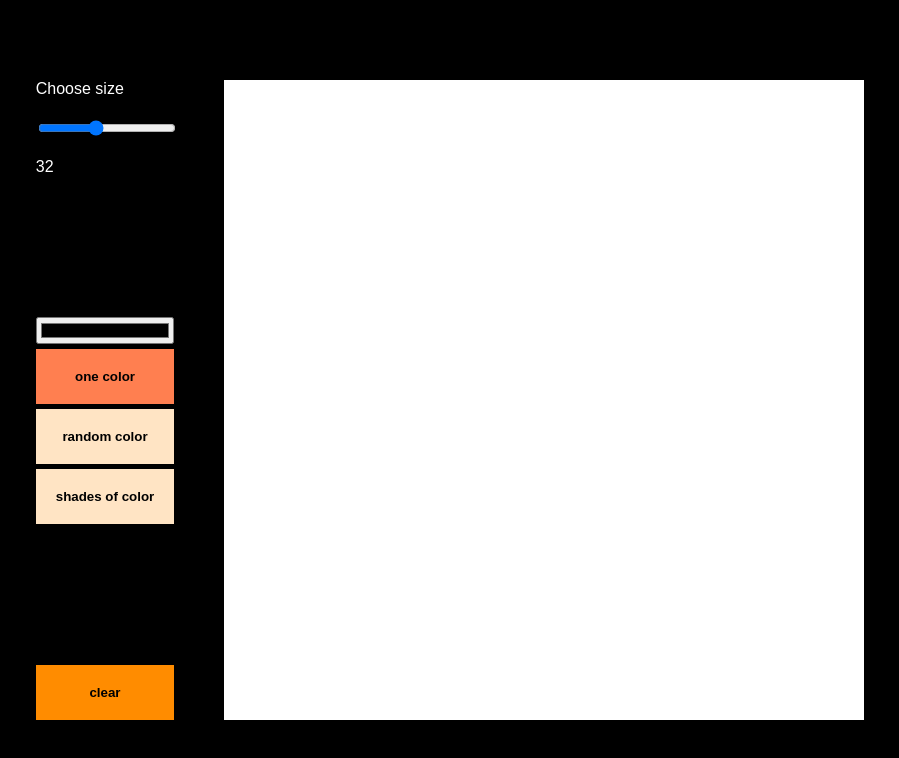
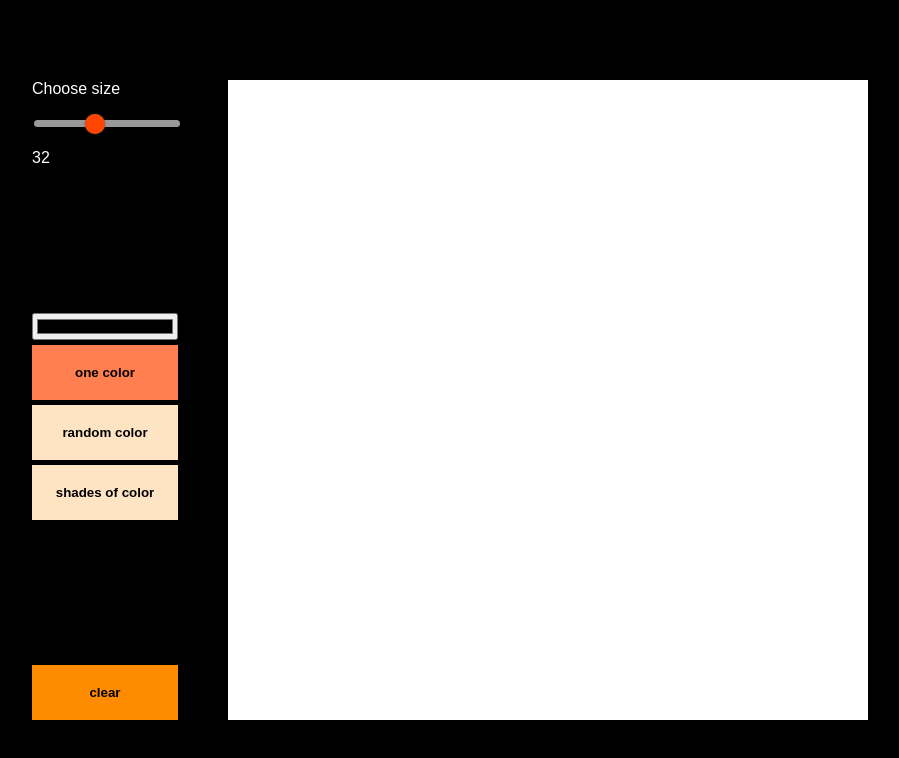
Before and after one commit to kozzzin/etch-a-sketch, a plain HTML site: page index.html in a window 1280 px wide. Both pictures are taken after a click on the button "one color". Shown: the whole page, without its empty margins (190-1089 px from the left). Drawn offline with Linux system fonts and the light colour scheme.

Commit message:
all basic functions working

```diff
--- a/css/styles.css
+++ b/css/styles.css
@@ -98,3 +98,36 @@ body {
     align-items: flex-start;
     gap: 20px;
 }
+
+#grid-range {
+    color: yellow;
+}
+
+input[type="range"] {
+    -webkit-appearance: none;
+    margin-right: 15px;
+    width: 200px;
+    height: 7px;
+    background: rgba(255, 255, 255, 0.6);
+    border-radius: 5px;
+    background-size: 70% 100%;
+    background-repeat: no-repeat;
+  }
+
+  input[type="range"]::-webkit-slider-thumb {
+    -webkit-appearance: none;
+    height: 20px;
+    width: 20px;
+    border-radius: 50%;
+    background: #ff4500;
+    cursor: ew-resize;
+    box-shadow: 0 0 2px 0 #555;
+    transition: background .3s ease-in-out;
+  }
+
+  input[type=range]::-webkit-slider-runnable-track  {
+    -webkit-appearance: none;
+    box-shadow: none;
+    border: none;
+    background: transparent;
+  }
--- a/index.html
+++ b/index.html
@@ -17,10 +17,10 @@
                 <span id="grid-size-value">32</span>
             </div>
             <div id="choose-color">
-                <input type="color" id="favcolor" name="favcolor" value="#000000">
-                <button class="selected">one color</button>
-                <button>random color</button>
-                <button>shades of color</button>
+                <input type="color" id="pen-color" value="#000000">
+                <button id="one" class="selected">one color</button>
+                <button id="random">random color</button>
+                <button id="shades">shades of color</button>
             </div>
             <div id="clear-grid">
                 <button id="clear">clear</button>
--- a/js/script.js
+++ b/js/script.js
@@ -1,25 +1,34 @@
 
 // const cont = document.querySelector('#container');
 
-
-let color = "#ff0000";
-
 document.addEventListener('DOMContentLoaded',function(e){
-
+    let colorOption = 'one';
     const range = document.querySelector('#grid-range');
+    let color = document.querySelector('#pen-color').value;
 
     createGrid(range.value);
 
     const cont = document.querySelector('#grid');
     let changeColor = cont.addEventListener('mouseover', function(e) {
         // one color e.target.style.backgroundColor = color;
+        if (colorOption == 'random') {
+            e.target.style.backgroundColor = `rgb(${randomColor()}, ${randomColor()}, ${randomColor()})`;
+        } else if (colorOption == 'shades') {
+            let currentColor = window.getComputedStyle(e.target).backgroundColor;
+            let rgbColors = /rgb\((.*)\)/i.exec(currentColor);
+            let rgbColorArray = rgbColors[1].split(', ');
+            rgbColorArray = rgbColorArray.map(e => Math.round(parseInt(e) *  0.9));
+            rgbColors = rgbColorArray.toString();
+            e.target.style.backgroundColor = `rgb(${rgbColors})`;
+        } else {
+            e.target.style.backgroundColor = color;
+        }
 
-        // random color
-        e.target.style.backgroundColor = `rgb(${randomColor()}, ${randomColor()}, ${randomColor()})`;
 
         // shades of grey
 
-        e.target.style.backgroundColor = color;
+
+
     });
 
 
@@ -39,13 +48,23 @@ document.addEventListener('DOMContentLoaded',function(e){
     });
 
 
-    document.querySelector('#favcolor').addEventListener('input', function(e){
+    document.querySelector('#pen-color').addEventListener('input', function(e){
         color = e.target.value;
     });
 
     document.querySelector('#clear').addEventListener('click', function() {
         cont.innerHTML = '';
         createGrid(range.value);
+    });
+
+    const colorButtons = document.querySelectorAll('#choose-color button');
+    colorButtons.forEach((b) => {
+        b.addEventListener('click', function(e){
+            document.querySelectorAll('.selected').forEach(e => e.classList.remove('selected'));
+            e.target.classList.add('selected');
+
+            colorOption = e.target.getAttribute('id');
+        });
     });
 
 })
```
